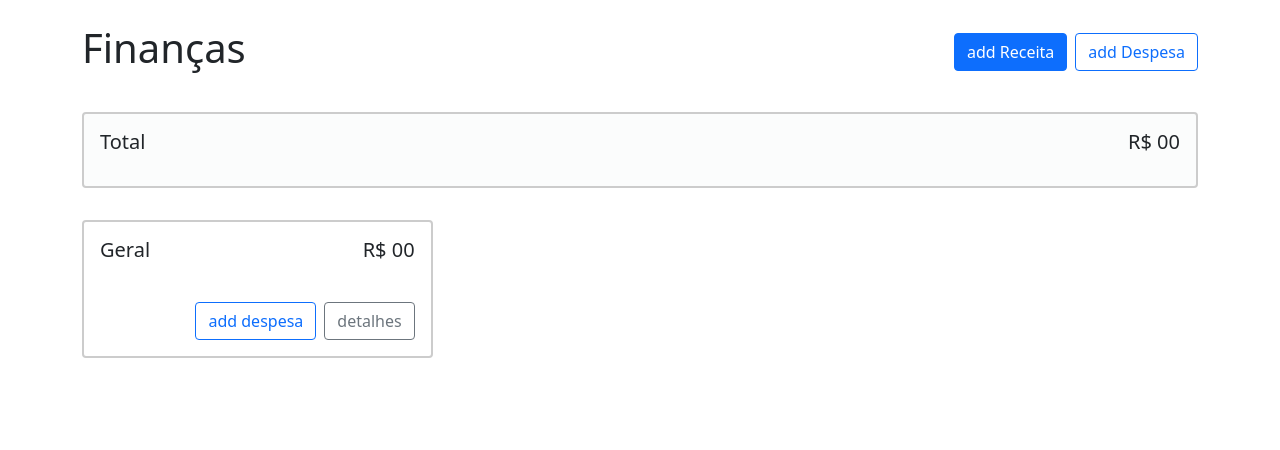
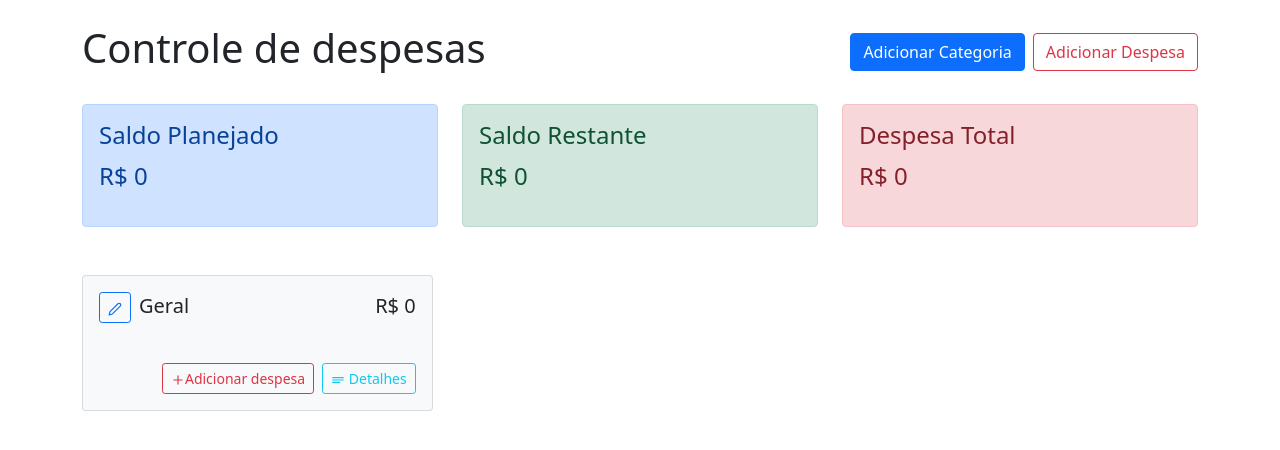
Before and after one commit to rodrigo-brasil/controle-financeiro, a React (Create React App) app: page / in a window 1280 px wide. Shown: the top 450 px of the page. Built offline with nearby package versions, Linux system fonts and the light colour scheme.

Commit message:
melhorado UI

```diff
--- a/package.json
+++ b/package.json
@@ -10,6 +10,7 @@
     "react": "^17.0.2",
     "react-bootstrap": "^2.1.0",
     "react-dom": "^17.0.2",
+    "react-icons": "^4.3.1",
     "react-scripts": "5.0.0",
     "styled-components": "^5.3.3",
     "uuid": "^8.3.2",
--- a/public/index.html
+++ b/public/index.html
@@ -10,11 +10,7 @@
       content="Web site created using create-react-app"
     />
     <link rel="apple-touch-icon" href="%PUBLIC_URL%/logo192.png" />
-    <!--
-      manifest.json provides metadata used when your web app is installed on a
-      user's mobile device or desktop. See https://developers.google.com/web/fundamentals/web-app-manifest/
-    -->
-    <link rel="manifest" href="%PUBLIC_URL%/manifest.json" />
+
     <!--
       Notice the use of %PUBLIC_URL% in the tags above.
       It will be replaced with the URL of the `public` folder during the build.
@@ -24,7 +20,7 @@
       work correctly both with client-side routing and a non-root public URL.
       Learn how to configure a non-root public URL by running `npm run build`.
     -->
-    <title>React App</title>
+    <title>Controle de despesas</title>
   </head>
   <body>
     <noscript>You need to enable JavaScript to run this app.</noscript>
--- a/src/App.js
+++ b/src/App.js
@@ -1,10 +1,11 @@
 import { Button, Container, Stack } from "react-bootstrap";
 import { BudgetCard } from './components/BudgetCard'
-import { TotalBudgetCard } from './components/TotalBudgetCard'
 import { BudgetArea } from './components/BudgetArea'
 import { AddBudgetModal } from './components/AddBudgetModal'
 import { AddExpenseModal } from './components/AddExpenseModal'
 import { ViewExpensesModal } from "./components/ViewExpensesModal";
+import { Information } from './components/Information';
+import { EditBudgetModal } from "./components/EditBudgetModal";
 import { useState } from 'react'
 import { useBudgets, GERAL_BUDGET_ID } from './contexts/BudgetsContext'
 
@@ -13,6 +14,7 @@ function App() {
   const [showAddBudgetModal, setShowAddBudgetModal] = useState(false);
   const [showAddExpenseModal, setShowAddExpenseModal] = useState(false);
   const [showViewExpenseModal, setShowViewExpenseModal] = useState(false);
+  const [showEditBudgetModal, setShowEditBudgetModal] = useState(false);
   const { budgets, getBudgetExpenses } = useBudgets();
   const [budgetId, setBudgetId] = useState(GERAL_BUDGET_ID);
 
@@ -27,23 +29,37 @@ function App() {
     setShowViewExpenseModal(true)
   }
 
+  const handleEditBudgetModal = (budgetId) => {
+    setBudgetId(budgetId)
+    setShowEditBudgetModal(true)
+  }
+
 
 
   return (
     <>
       <Container>
         <Stack direction="horizontal" gap="2" className="my-4 ">
-          <h1 className="me-auto">Finanças</h1>
-          <Button variant="primary" onClick={() => setShowAddBudgetModal(true)}>add Receita</Button>
-          <Button variant="outline-primary" onClick={() => handleDefaultBudgetId(GERAL_BUDGET_ID)}>add Despesa</Button>
+          <h1 className="me-auto">Controle de despesas</h1>
+          <Button variant="primary" onClick={() => setShowAddBudgetModal(true)}>Adicionar Categoria</Button>
+          <Button variant="outline-danger" onClick={() => handleDefaultBudgetId(GERAL_BUDGET_ID)}>Adicionar Despesa</Button>
         </Stack>
+
+        <Information onEditBudget={() => setShowEditBudgetModal(true)} />
+
         <BudgetArea>
 
-          <TotalBudgetCard  />
 
           {budgets.map(budget => {
             const amount = getBudgetExpenses(budget.id).reduce((total, expense) => total + expense.amount, 0)
-            return (<BudgetCard key={budget.id} {...budget} amount={amount} onClickExpense={handleDefaultBudgetId} onClickDetails={handleViewExpensesModal} />)
+            return (<BudgetCard
+              key={budget.id}
+              amount={amount}
+              onClickExpense={handleDefaultBudgetId}
+              onClickDetails={handleViewExpensesModal}
+              onEditBudget={handleEditBudgetModal}
+              {...budget}
+            />)
           }
           )}
 
@@ -51,7 +67,8 @@ function App() {
       </Container>
       <AddBudgetModal show={showAddBudgetModal} handleClose={() => setShowAddBudgetModal(false)} />
       <AddExpenseModal show={showAddExpenseModal} handleClose={() => setShowAddExpenseModal(false)} defaultBudgetId={budgetId} />
-      <ViewExpensesModal show={showViewExpenseModal} handleClose={()=> setShowViewExpenseModal(false)} budgetId={budgetId}/>
+      <ViewExpensesModal show={showViewExpenseModal} handleClose={() => setShowViewExpenseModal(false)} budgetId={budgetId} />
+      <EditBudgetModal show={showEditBudgetModal} handleClose={() => setShowEditBudgetModal(false)} budgetId={budgetId} />
     </>
   );
 }
--- a/src/components/AddBudgetModal.js
+++ b/src/components/AddBudgetModal.js
@@ -23,12 +23,12 @@ export const AddBudgetModal = ({ show, handleClose }) => {
     return (
         <Modal show={show} onHide={handleClose}>
             <Modal.Header closeButton>
-                <Modal.Title>Adicionar Receita</Modal.Title>
+                <Modal.Title>Adicionar novo card de Receita</Modal.Title>
             </Modal.Header>
             <Form onSubmit={handleSubmit}>
                 <Modal.Body>
                     <Form.Group controlId="budgetName" className="mb-3">
-                        <Form.Label >Receita</Form.Label>
+                        <Form.Label >Nome da categoria</Form.Label>
                         <Form.Control ref={nameRef} type="text" placeholder="Nome da categoria" required />
                     </Form.Group>
                     <Form.Group controlId="budgetMax">
--- a/src/components/BudgetArea.js
+++ b/src/components/BudgetArea.js
@@ -11,7 +11,7 @@ export const BudgetArea = ({ children }) => {
 
 const BudgetAreaStyled = styled.div`
     display: grid;
-    grid-template-columns: repeat(auto-fit, minmax(300px, 1fr));
+    grid-template-columns: repeat(auto-fill, minmax(300px, 1fr));
     grid-gap: 2rem;
     margin-top: 2rem;
 `;
--- a/src/components/BudgetCard.js
+++ b/src/components/BudgetCard.js
@@ -1,21 +1,24 @@
 import { Card, ProgressBar, Stack, Button } from "react-bootstrap"
 import { currencyFormatter } from "../utils"
-import styled, { css } from "styled-components"
+import { GERAL_BUDGET_ID } from '../contexts/BudgetsContext'
+import { FiEdit2, FiPlus } from 'react-icons/fi'
+import { CgDetailsMore } from 'react-icons/cg'
 
-export const BudgetCard = ({ id, name, amount, max, overview, onClickExpense, onClickDetails, hideButtons }) => {
+
+export const BudgetCard = ({ id, name, amount, max, onEditBudget, onClickExpense, onClickDetails, hideButtons }) => {
 
     const classNames = []
     if (amount > max && max !== 0) classNames.push("bg-danger", "bg-opacity-10")
     else if (amount === max && max !== 0) classNames.push("bg-success", "bg-opacity-50")
-    else if (overview) classNames.push("bg-light", "bg-opacity-50")
+    else if (id === GERAL_BUDGET_ID) classNames.push("bg-light")
 
     return (
-        <StyledCard className={classNames.join(" ")} overview={overview ? true : false}>
+        <Card className={classNames.join(" ")}>
             <Card.Body className="d-flex flex-column justify-content-between">
                 <Card.Title className="d-flex justify-content-between align-items-baseline mb-3">
-                    <div className="me-2">{name}</div>
+                    <div className="me-2"><Button className="me-2" size="sm" variant="outline-primary" onClick={() => onEditBudget(id)}><FiEdit2 /></Button>{name}</div>
                     <div className="fw-normal d-flex align-items-baseline ">{currencyFormatter(amount)}
-                        {max && <span className="text-success fs-6 ms-1"> / {currencyFormatter(max)}</span>}
+                        {max !== 0 && <span className="text-success fs-6 ms-1"> / {currencyFormatter(max)}</span>}
                     </div>
                 </Card.Title>
                 {max !== 0 &&
@@ -29,13 +32,14 @@ export const BudgetCard = ({ id, name, amount, max, overview, onClickExpense, on
 
                 {!hideButtons && (
                     <Stack direction="horizontal" gap="2" className="mt-4" >
-                        <Button variant="outline-primary" className="ms-auto" onClick={() => onClickExpense(id)}>add despesa</Button>
-                        <Button variant="outline-secondary" onClick ={()=> onClickDetails(id)} >detalhes</Button>
+
+                        <Button size="sm" variant="outline-danger" className="ms-auto" onClick={() => onClickExpense(id)}> <FiPlus/>Adicionar despesa</Button>
+                        <Button size="sm" variant="outline-info" onClick={() => onClickDetails(id)} > <CgDetailsMore /> Detalhes</Button>
                     </Stack>
                 )}
 
             </Card.Body>
-        </StyledCard>
+        </Card>
     )
 }
 
@@ -46,11 +50,3 @@ function getProgressBarVariant(amount, max) {
     if (ratio < 0.75) return "warning"
     return "danger"
 }
-
-const StyledCard = styled(Card)`
-    border: 2px solid #ccc;
-
-    ${props => props.overview && css`
-        grid-column: 1 / -1;
-    `}
-`;
--- /dev/null
+++ b/src/components/EditBudgetModal.js
@@ -0,0 +1,51 @@
+import { Modal, Form, Button } from "react-bootstrap"
+import { useRef } from "react"
+import { useBudgets, GERAL_BUDGET_ID } from "../contexts/BudgetsContext"
+
+export const EditBudgetModal = ({ show, handleClose, budgetId }) => {
+
+    const { editBudget, budgets } = useBudgets()
+
+    const budget = budgets.find(budget => budget.id === budgetId);
+
+    const maxRef = useRef(budget?.max)
+    const nameRef = useRef(budget?.name)
+
+    const handleSubmit = (e) => {
+        e.preventDefault()
+        editBudget(
+            {
+                id: budgetId,
+                name: nameRef.current.value,
+                max: parseFloat(maxRef.current.value)
+            }
+        )
+        handleClose()
+    }
+
+    return (
+        <Modal show={show} onHide={handleClose}>
+            <Modal.Header closeButton>
+                <Modal.Title>Editar {budget?.name} </Modal.Title>
+            </Modal.Header>
+            <Form onSubmit={handleSubmit}>
+                <Modal.Body>
+
+                {budgetId !== GERAL_BUDGET_ID &&
+                    <Form.Group controlId="budgetName" className="mb-3">
+                        <Form.Label >Alterar nome</Form.Label>
+                        <Form.Control ref={nameRef} defaultValue={budget?.name} type="text" placeholder="Nome da categoria" required />
+                    </Form.Group>
+                }
+                    <Form.Group controlId="budgetMax">
+                        <Form.Label>Alterar valor</Form.Label>
+                        <Form.Control ref={maxRef} defaultValue={budget?.max} type="number" required min={0} step={.01} placeholder="Receita disponível" />
+                    </Form.Group>
+                </Modal.Body>
+                <Modal.Footer>
+                    <Button type="submit" variant="primary">Salvar</Button>
+                </Modal.Footer>
+            </Form>
+        </Modal>
+    )
+}
--- /dev/null
+++ b/src/components/Information.js
@@ -0,0 +1,36 @@
+import { Alert, Col, Row } from "react-bootstrap"
+import { useBudgets } from "../contexts/BudgetsContext"
+import { currencyFormatter } from "../utils"
+
+export const Information = ({ onEditBudget }) => {
+    const { expenses, budgets } = useBudgets()
+
+    const totalBudgets = budgets.reduce((total, budget) => total + budget.max, 0)
+    const totalExpenses = expenses.reduce((total, expense) => total + expense.amount, 0)
+    const remainingBudgets = totalBudgets - totalExpenses;
+
+    return (
+        <Row className="mt-3">
+            <Col sm={true}>
+                <Alert variant="primary">
+                    <Alert.Heading>Saldo Planejado </Alert.Heading>
+                    <p className="fs-4 me-auto">{currencyFormatter(totalBudgets)}</p>
+                </Alert>
+            </Col>
+            <Col sm={true}>
+                <Alert variant="success">
+                    <Alert.Heading>Saldo Restante</Alert.Heading>
+                    <p className="fs-4">{currencyFormatter(remainingBudgets)}</p>
+
+                </Alert>
+            </Col>
+            <Col sm={true}>
+                <Alert variant="danger">
+                    <Alert.Heading>Despesa Total</Alert.Heading>
+                    <p className="fs-4">{currencyFormatter(totalExpenses)}</p>
+                </Alert>
+            </Col>
+
+        </Row>
+    )
+}
--- a/src/components/ViewExpensesModal.js
+++ b/src/components/ViewExpensesModal.js
@@ -1,6 +1,7 @@
 import { Modal, Button, Stack } from "react-bootstrap"
 import { useBudgets, GERAL_BUDGET_ID } from "../contexts/BudgetsContext"
 import { currencyFormatter } from "../utils"
+import {FaRegTrashAlt} from 'react-icons/fa'
 
 export const ViewExpensesModal = ({ show, budgetId, handleClose }) => {
 
@@ -10,9 +11,17 @@ export const ViewExpensesModal = ({ show, budgetId, handleClose }) => {
 
 
     return (
-        <Modal show={show} onHide={handleClose}>
+        <Modal show={show} onHide={handleClose} centered>
             <Modal.Header closeButton>
-                <Modal.Title>Despesas - <span> {budget?.name} </span></Modal.Title>
+                <Stack direction="horizontal" gap="3">
+                <Modal.Title >Despesas - <span> {budget?.name} </span></Modal.Title>
+                {budgetId !== GERAL_BUDGET_ID &&
+                    <Button size="sm" variant="outline-danger" onClick={() => {
+                        removeBudget(budgetId)
+                        handleClose()
+                    }}>Apagar</Button>
+                }
+                </Stack>
 
             </Modal.Header>
             <Modal.Body>
@@ -21,21 +30,13 @@ export const ViewExpensesModal = ({ show, budgetId, handleClose }) => {
                         <Stack key={expense.id} direction="horizontal" gap="2">
                             <span className="me-auto fs-4">{expense.description}</span>
                             <span className="fs-5">{currencyFormatter(expense.amount)}</span>
-                            <Button size="sm" variant="outline-danger" onClick={() => removeExpense(expense.id)}>&times;</Button>
+                            <Button size="sm" variant="outline-danger" onClick={() => removeExpense(expense.id)}> <FaRegTrashAlt/></Button>
                         </Stack>
                     )
                     }
                 </Stack>
 
             </Modal.Body>
-            {budgetId !== GERAL_BUDGET_ID &&
-                <Modal.Footer>
-                    <Button variant="outline-danger" onClick={() => {
-                        removeBudget(budgetId)
-                        handleClose()
-                    }}>Remover</Button>
-                </Modal.Footer>
-            }
         </ Modal >
     )
 }
--- a/src/contexts/BudgetsContext.js
+++ b/src/contexts/BudgetsContext.js
@@ -11,10 +11,10 @@ export const useBudgets = () => {
 }
 
 export const BudgetsProvider = ({ children }) => {
-    const [budgets, setBudgets] = useLocalStorage("budgets",[{ id: GERAL_BUDGET_ID, name: "Geral", max:0}])
-    const [expenses, setExpenses] = useLocalStorage("expenses",[])
+    const [budgets, setBudgets] = useLocalStorage("budgets", [{ id: GERAL_BUDGET_ID, name: "Geral", max: 0 }])
+    const [expenses, setExpenses] = useLocalStorage("expenses", [])
 
-    const addBudget = ({name, max}) => {
+    const addBudget = ({ name, max }) => {
         setBudgets(prevBudgets => {
             if (prevBudgets.find(budget => budget.name === name))
                 return prevBudgets
@@ -22,7 +22,17 @@ export const BudgetsProvider = ({ children }) => {
         })
     }
 
-    const addExpense = ({description, amount, budgetId}) => {
+    const editBudget = ({ id, name, max }) => {
+        setBudgets(prevBudgets => {
+            const budgetIndex = prevBudgets.findIndex(budget => budget.id === id)
+            if (budgetIndex === -1)
+                return prevBudgets
+            const budget = { ...prevBudgets[budgetIndex], name, max }
+            return [...prevBudgets.slice(0, budgetIndex), budget, ...prevBudgets.slice(budgetIndex + 1)]
+        })
+    }
+
+    const addExpense = ({ description, amount, budgetId }) => {
         setExpenses(prevExpenses => {
             return [...prevExpenses, { id: uuid(), description, amount, budgetId }]
         })
@@ -33,6 +43,7 @@ export const BudgetsProvider = ({ children }) => {
     }
 
     const removeBudget = (id) => {
+        getBudgetExpenses(id).forEach(expense => removeExpense(expense.id))
         setBudgets(prevBudgets => prevBudgets.filter(budget => budget.id !== id))
     }
 
@@ -41,7 +52,7 @@ export const BudgetsProvider = ({ children }) => {
     }
 
     return (
-        <BudgetsContext.Provider value={{ budgets, addBudget, removeBudget, expenses, addExpense, removeExpense, getBudgetExpenses }}>
+        <BudgetsContext.Provider value={{ budgets, addBudget, editBudget, removeBudget, expenses, addExpense, removeExpense, getBudgetExpenses }}>
             {children}
         </BudgetsContext.Provider>
     )
--- a/src/utils.js
+++ b/src/utils.js
@@ -3,6 +3,5 @@ export const currencyFormatter = (value) => {
         style: 'currency',
         currency: 'BRL',
         minimumFractionDigits: 0,
-        maximumFractionDigits: 2
     }).format(value);
 }
```
Also changed, not shown: 1 other file (tests, documents, lock files or other folders).
